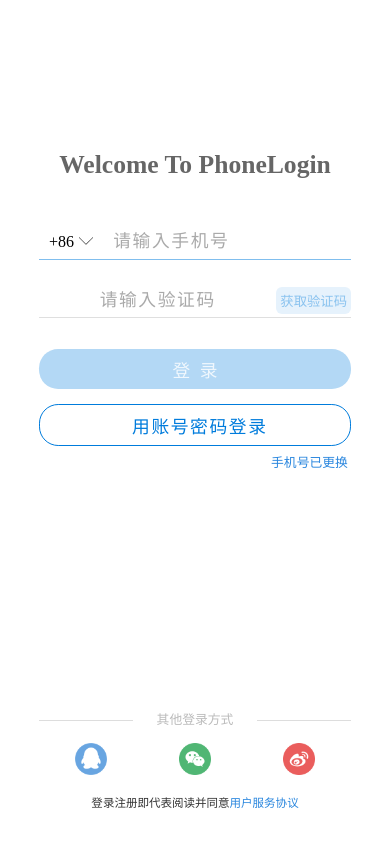
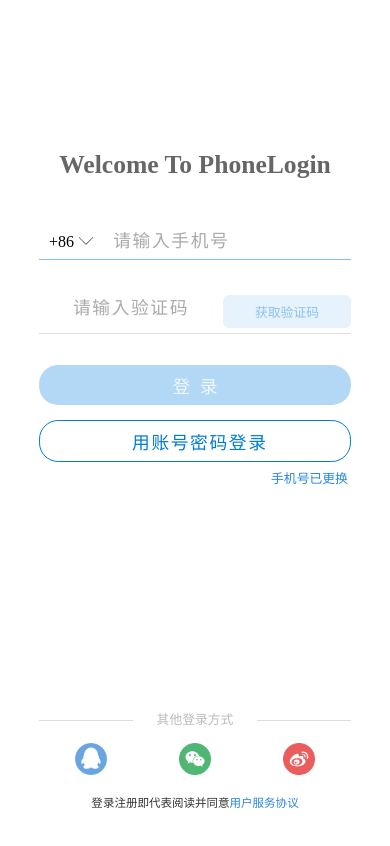
Before and after one commit to BIGDgreen/bm-vue-login, a Vue app: page /phoneLogin in a window 390 px wide. Shown: the top 846 px of the page. Built offline with nearby package versions, Linux system fonts and the light colour scheme.

Commit message:
promise phone-login

```diff
--- a/components/bm_phone_login/bm_phone_login.vue
+++ b/components/bm_phone_login/bm_phone_login.vue
@@ -17,7 +17,9 @@
                 <div class="inputContent">
                     <input id="input_code" @focus="focus('code')" @blur="blur('code')" @keyup="activeLogin()" ref="code" placeholder="请输入验证码" v-model="input_info.code" :maxlength="mConfigs.code_length">
                 </div>
-                <input type="button" value="获取验证码" class="getCodeBtn" @click="getVerifyCode()"  ref="getCode" :disabled="getCodeDisabled">
+                <div>
+                    <button class="getCodeBtn" @click="getVerifyCode()"  ref="getCode" :disabled="getCodeDisabled">{{getCodeBtnText}}</button>
+                </div>
             </div>
         </div>
         <div>
@@ -87,6 +89,8 @@
                 isLoginForbidden:true,
                 // 获取验证码按钮禁用
                 getCodeDisabled: true,
+                // 获取验证码按钮文字
+                getCodeBtnText: "获取验证码",
                 //解决安卓输入框将fixed布局顶上的问题
                 hideFooter:true,
                 docmHeight: document.documentElement.clientHeight || document.body.clientHeight,
@@ -192,14 +196,18 @@
                     });
                     this.timer = setInterval(()=>{
                         that.countDownTime--;
-                        that.$refs.getCode.value = this.countDownTime + "s后可重新获取";
-                        that.$refs.getCode.setAttribute("disabled","disabled");
+                        that.getCodeBtnText = this.countDownTime + "s后可重新获取";
+                        // that.$refs.getCode.value = this.countDownTime + "s后可重新获取";
+                        that.getCodeDisabled = true;
+                        // that.$refs.getCode.setAttribute("disabled","disabled");
                         if(that.countDownTime <= 0){
                             clearInterval(this.timer);
                             that.countDownTime = 60;
                             that.timeOut = true;
-                            that.$refs.getCode.removeAttribute("disabled");
-                            that.$refs.getCode.value = "获取验证码";
+                            that.getCodeDisabled = false;
+                            // that.$refs.getCode.removeAttribute("disabled");
+                            // that.$refs.getCode.value = "获取验证码";
+                            that.getCodeBtnText = "获取验证码";
                         }
                     },1000)
                 } else {
@@ -321,12 +329,16 @@
                     }
                 }
                 .getCodeBtn{
+                    letter-spacing: 0;
+                    width: 8rem;
+                    font-size: .8rem;
                     background: white;
                     color: @mainColor;
                     border: .5px @mainColor solid;
                     border-radius: 6px;
-                    padding: .3em;
                     outline: none;
+                    margin-bottom: .4rem;
+                    text-indent: 0;
                     &:active{
                         background: #f1f1f1;
                     }
--- a/examples/main.js
+++ b/examples/main.js
@@ -8,9 +8,6 @@ Vue.prototype.axios = axios;
 import login from '../components/index'
 Vue.use(login);
 
-// import bm_reset_password from '../components/bm_reset_password/index'
-// Vue.use(bm_reset_password);
-
 Vue.config.productionTip = false;
 
 new Vue({
--- a/package.json
+++ b/package.json
@@ -1,6 +1,6 @@
 {
   "name": "bm-vlogin",
-  "version": "1.1.1",
+  "version": "1.2.1",
   "description": "基于vue的登录注册、手机登录、重置密码(包含手机国际区号选择)",
   "private": false,
   "keywords": [
@@ -14,7 +14,6 @@
     "components",
     "package"
   ],
-  "style": "package/index.css",
   "main": "components/index.js",
   "scripts": {
     "serve": "vue-cli-service serve",
```
